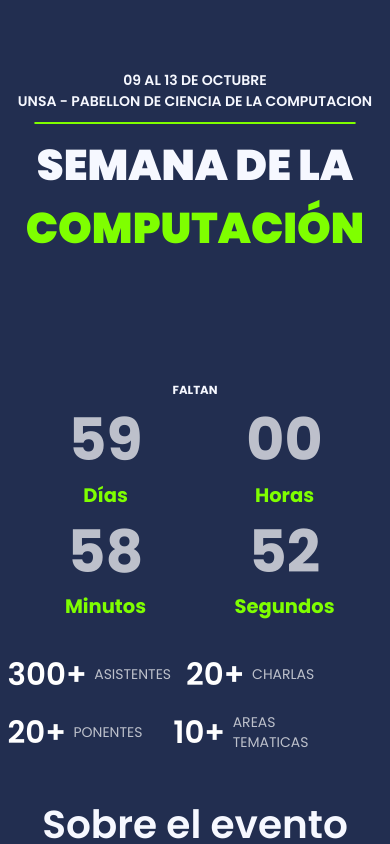
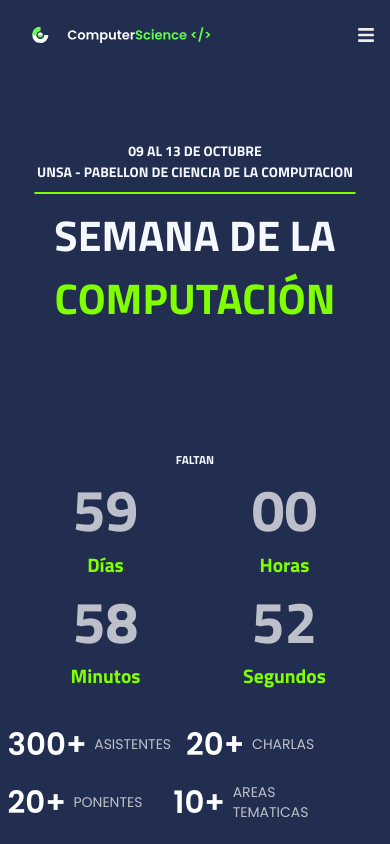
Before and after one commit to i-am-sergio/react-web-epcc, a React (Vite) app: page / in a window 390 px wide. Shown: the top 844 px of the page. Built offline with nearby package versions, Linux system fonts and the light colour scheme.

Commit message:
add new navbar

```diff
--- a/src/App.jsx
+++ b/src/App.jsx
@@ -1,4 +1,4 @@
-import styles from "./style";
+// import styles from "./style";
 import _styles from "./styles/app.module.scss";
 import {
   About,
@@ -9,6 +9,7 @@ import {
   CTA,
   Footer,
   Navbar,
+  Navbar2,
   Stats,
   Testimonials,
   Hero,
@@ -20,8 +21,9 @@ import {
 
 const App = () => (
   <div className={_styles.App}>
+    <Navbar2 />
+    {/* <Navbar /> */}
     <Hero />
-
     <Stats />
     <About />
     <Activities />
@@ -30,7 +32,6 @@ const App = () => (
     <Galeria />
     <CTA />
     <Footer />
-
   </div>
 );
 
--- a/src/components/Navbar.jsx
+++ b/src/components/Navbar.jsx
@@ -8,18 +8,8 @@ const Navbar = () => {
   const [active, setActive] = useState("Home");
   const [toggle, setToggle] = useState(false);
 
-  const btnStyle = {
-    backgroundColor: "#4ff540",
-    color: "white",
-    padding: "10px",
-    // textAlign: 'center'
-  };
-
   return (
-    <nav
-      id="navbar"
-      className="w-full flex py-6 justify-between navbar"
-    >
+    <nav id="navbar" className="w-full flex py-6 justify-between navbar">
       <div className="flex py-6 justify-between container-nav">
         <img src={logo} alt="EPCC" className="h-[25px] logocs" />
 
@@ -47,11 +37,12 @@ const Navbar = () => {
           </li>
         </ul>
         {/* </div> */}
-
       </div>
 
-
-      <div id="toggle-syles" className="sm:hidden flex flex-1 justify-end px-5 items-center">
+      <div
+        id="toggle-syles"
+        className="sm:hidden flex flex-1 justify-end px-5 items-center"
+      >
         <img
           src={toggle ? close : menu}
           alt="menu"
@@ -86,7 +77,6 @@ const Navbar = () => {
             </li>
           </ul>
         </div>
-
       </div>
     </nav>
   );
--- /dev/null
+++ b/src/components/Navbar2.jsx
@@ -0,0 +1,60 @@
+import { useRef, useState, useEffect } from "react";
+import { FaBars, FaTimes } from "react-icons/fa";
+import { logo } from "../assets";
+import "../css/navbar2.css";
+
+function Navbar2() {
+  const navRef = useRef();
+
+  const showNavbar = () => {
+    navRef.current.classList.toggle("responsive_nav");
+  };
+
+  const [navbarStyle, setNavbarStyle] = useState({
+    backgroundColor: "#171c3093",
+  });
+
+  useEffect(() => {
+    const handleScroll = () => {
+      const scrollY = window.scrollY;
+      const navbarOpacity = Math.min(scrollY / 300, 1); // Ajusta 300 según tu diseño
+
+      // Cambia el estilo del navbar según la opacidad
+      setNavbarStyle({
+        backgroundColor: `rgba(23, 28, 48, ${navbarOpacity})`,
+        transition: "background-color 0.3s ease", // Opcional: agrega una transición suave
+      });
+    };
+
+    window.addEventListener("scroll", handleScroll);
+
+    return () => {
+      window.removeEventListener("scroll", handleScroll);
+    };
+  }, []);
+
+  return (
+    <header style={navbarStyle}>
+      <h3>
+        <img src={logo} alt="EPCC" className="h-[20px] logocs" />
+      </h3>
+      <nav ref={navRef}>
+        <a href="/#">Inicio</a>
+        <a href="/#">About</a>
+        <a href="/#">Actividades</a>
+        <a href="/#">Cronograma</a>
+        <button
+          className="nav-btn nav-close-btn third-element"
+          onClick={showNavbar}
+        >
+          <FaTimes />
+        </button>
+      </nav>
+      <button className="nav-btn third-element showToggle" onClick={showNavbar}>
+        <FaBars />
+      </button>
+    </header>
+  );
+}
+
+export default Navbar2;
--- /dev/null
+++ b/src/css/navbar2.css
@@ -0,0 +1,125 @@
+@import url("https://fonts.googleapis.com/css2?family=Titillium+Web:wght@300;400;700&display=swap");
+
+* {
+	padding: 0;
+	margin: 0;
+	box-sizing: border-box;
+	font-family: "Titillium Web", sans-serif;
+}
+
+:root {
+	--mainColor: #171c30;
+	--mainColorLight: #5767aa;
+	--secondaryColor: #73ff32;
+	--textColor: #eee;
+}
+
+header {
+	display: flex;
+	align-items: center;
+	justify-content: space-between;
+	height: 70px;
+	padding: 0 4rem;
+	background-color: var(--mainColor);
+	color: var(--textColor);
+	position: sticky;
+	z-index: 100;
+	top: 0;
+}
+
+header > *:first-child {
+	flex-grow: 8; /* 80% */
+}
+
+header > *:last-child {
+	flex-grow: 0; /* 20% */
+}
+
+header .third-element {
+	/* position: absolute; */
+	display: none;
+	right: 2rem; /* Ajusta esto según tu diseño */
+}
+
+nav a {
+	margin: 0 1rem;
+	color: var(--textColor);
+	text-decoration: none;
+}
+
+nav a:hover {
+	color: var(--secondaryColor);
+}
+
+header .nav-btn {
+	padding: 5px;
+	cursor: pointer;
+	background: transparent;
+	border: none;
+	outline: none;
+	color: var(--textColor);
+	visibility: hidden;
+	opacity: 0;
+	font-size: 1.8rem;
+}
+
+header div,
+nav {
+	display: flex;
+	align-items: center;
+}
+
+@media only screen and (min-width: 300px) and (max-width: 600px) {
+	header {
+		padding: 0 2rem;
+	}
+}
+
+@media only screen and (max-width: 1024px) {
+	header {
+		padding: 0 1rem;
+	}
+	header .nav-btn {
+		visibility: visible;
+		opacity: 1;
+	}
+
+	header nav {
+		position: fixed;
+		top: -100vh;
+		left: 0;
+		height: 100%;
+		width: 100%;
+		display: flex;
+		flex-direction: column;
+		align-items: center;
+		justify-content: center;
+		gap: 1.5rem;
+		background-color: var(--mainColor);
+		transition: 1s;
+	}
+
+	header .responsive_nav {
+		transform: translateY(100vh);
+
+	}
+
+	nav .nav-close-btn {
+		position: absolute;
+		top: 2rem;
+		right: 2rem;
+		z-index: 10;
+	}
+
+	nav a {
+		font-size: 1.5rem;
+	}
+
+	header h3{
+		height: 40;
+	}
+
+	header .third-element{
+		display: inline;
+	}
+}
```
Also changed, not shown: src/components/index.js (+6 -5 lines). Lines whose indentation alone changed are shown as unchanged.
